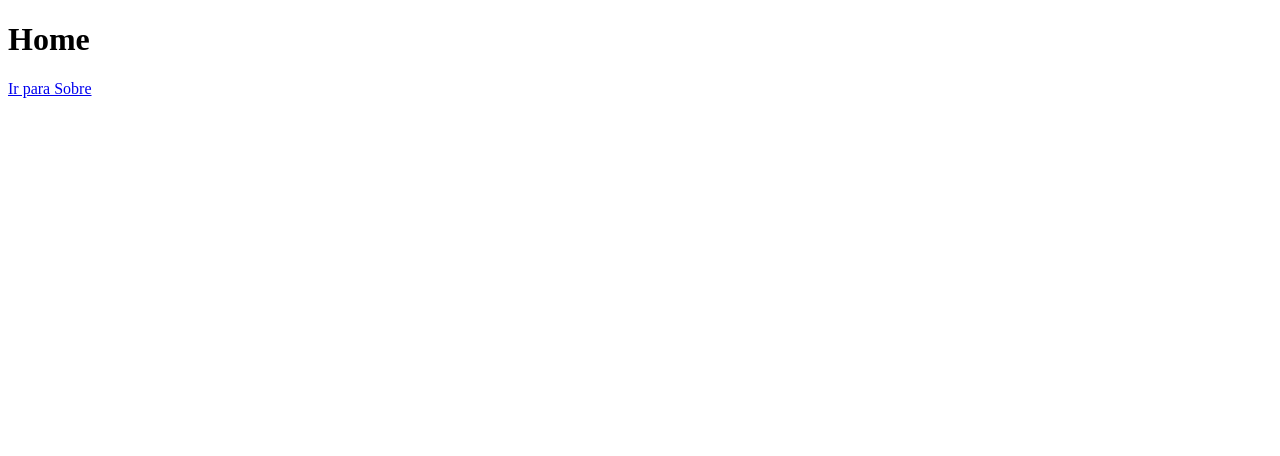
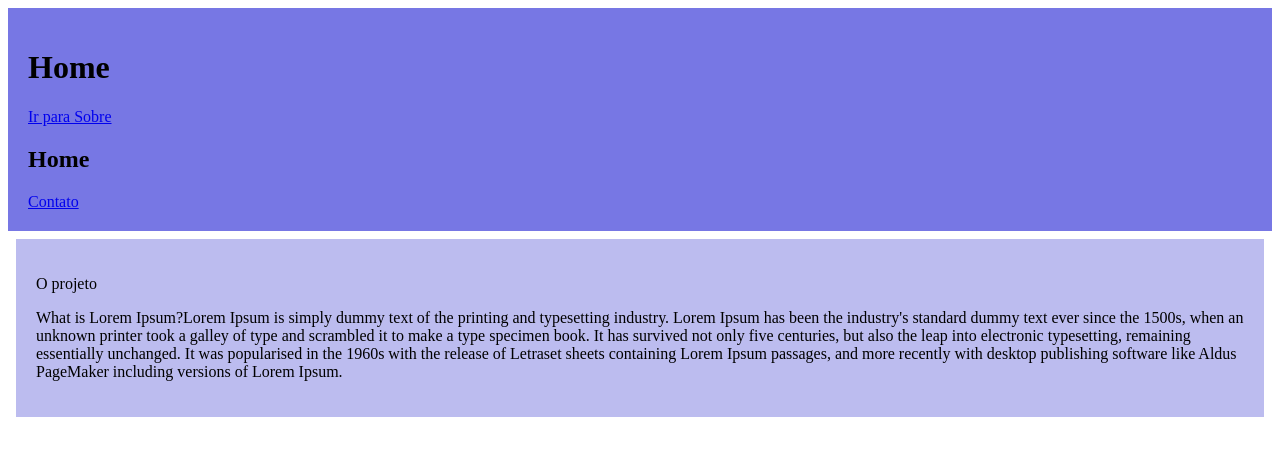
Before and after one commit to leleleonardo/meu-app, a React (Vite) app: page / in a window 1280 px wide. Shown: the top 456 px of the page. Built offline with nearby package versions, Linux system fonts and the light colour scheme.

Commit message:
Atualização home e criação page contato

```diff
--- /dev/null
+++ b/src/pages/Contato/CustomInput.module.css
@@ -0,0 +1,3 @@
+.customInput {
+    background-color: rgb(213, 5, 5) !important;
+  }
--- /dev/null
+++ b/src/pages/Contato/Input/CustomInput.module.css
@@ -0,0 +1,3 @@
+.customInput {
+    background-color: rgb(213, 5, 5) !important;
+  }
--- /dev/null
+++ b/src/pages/Contato/Input/index.tsx
@@ -0,0 +1,17 @@
+
+//import './CustomInput.css'; // Corrigindo o import para o arquivo CSS local
+import styles from './CustomInput.module.css' // Importando estilos do arquivo module.css
+
+interface Props {
+  initialValue: string;
+  type: string;
+  placeholder: string;
+}
+
+function CustomInput({ initialValue, type, placeholder }: Props) {
+  return (
+    <input className={styles.CustomInput} type={type} value={initialValue} placeholder={placeholder} />
+  );
+}
+
+export default CustomInput;
--- /dev/null
+++ b/src/pages/Contato/button/ButtonFatec.module.css
@@ -0,0 +1,3 @@
+.botaoFatec{
+    background-color: red !important;
+}
--- /dev/null
+++ b/src/pages/Contato/button/index.tsx
@@ -0,0 +1,18 @@
+//import './ButtonFatec.css' //className ='botao-fatec'
+import styles from './ButtonFatec.module.css' // styles.botaoFatec
+
+interface Props{
+    type: 'button' | 'submit' | 'reset'
+    label: string
+}
+
+function ButtonFatec ({type, label}: Props){
+return (
+    <button className = {styles.ButtonFatec}type= {type}>
+        {label}
+        </button>
+)
+
+}
+
+export default ButtonFatec
--- /dev/null
+++ b/src/pages/Contato/contato.tsx
@@ -0,0 +1,33 @@
+//import App from './App'
+import CustomInput from './Input/index'
+import ButtonFatec from './button/index'
+
+
+function Contato() {
+
+  return (
+    <>
+      <div className="container">
+      <h1>Entre em contato</h1>
+      <div className='separator'></div>
+      <form>
+        <div className="form-group">
+          <CustomInput type="input" placeholder="Nome" initialValue={''} />
+        </div>
+        <div className="form-group">
+          <CustomInput type="email" placeholder="E-mail" initialValue={''} />
+        </div>
+        <div className="form-group">
+          <CustomInput type="tel" placeholder="Telefone" initialValue={''} />
+        </div>
+        <div className='separator'></div>
+        <ButtonFatec type="submit" label="Enviar mensagem" />
+      </form>
+    </div>
+    </>
+  );
+}
+
+//const App = () => {}
+
+export default Contato
--- /dev/null
+++ b/src/pages/home/data.json
@@ -0,0 +1,4 @@
+{
+    "welcomeMessage": "O projeto",
+    "description": "What is Lorem Ipsum?Lorem Ipsum is simply dummy text of the printing and typesetting industry. Lorem Ipsum has been the industry's standard dummy text ever since the 1500s, when an unknown printer took a galley of type and scrambled it to make a type specimen book. It has survived not only five centuries, but also the leap into electronic typesetting, remaining essentially unchanged. It was popularised in the 1960s with the release of Letraset sheets containing Lorem Ipsum passages, and more recently with desktop publishing software like Aldus PageMaker including versions of Lorem Ipsum."
+  }
--- /dev/null
+++ b/src/pages/home/home.module.css
@@ -0,0 +1,11 @@
+.container{
+    background-color: rgb(119, 119, 228);
+    padding: 20px;
+    border: radius 8px;
+}
+
+.body{
+    background-color: rgb(188, 188, 239);
+    padding: 20px;
+    border: radius 8px;
+}
--- a/src/pages/home/index.tsx
+++ b/src/pages/home/index.tsx
@@ -1,15 +1,37 @@
 import { Link, useNavigate } from "react-router-dom"
+import styles from './home.module.css'
+import jsonData from './data.json'
 
 function Home(){
     const navigate = useNavigate()
 
     return (
-        <div>
+
+        <>
+        <div className={styles.container}>
             <h1 onClick={() => {
                 navigate('/sobre')
             }}>Home</h1>
             <Link to='/sobre'>Ir para Sobre</Link>
+
+
+            <h2 onClick={() => {
+                navigate('/Contato')
+            }}>Home</h2>
+            <Link to='/Contato'> Contato </Link>
+
+
+
+
+
         </div>
+        <body className={styles.body}>
+        <p>{jsonData.welcomeMessage}<p/>
+        <p> {jsonData.description} </p>
+
+        </p>
+        </body>
+        </>
     )
 }
 
--- a/src/routes.tsx
+++ b/src/routes.tsx
@@ -3,9 +3,12 @@ import Home from './pages/home'
 import Sobre from './pages/sobre'
 import NotFound from './pages/404'
 
+import Contato from './pages/Contato/contato'
+
 const router = createBrowserRouter([
   {path: '/', element: <Home />, errorElement: <NotFound />},
-  {path: '/sobre', element: <Sobre />}
+  {path: '/sobre', element: <Sobre />},
+  {path: '/Contato', element: <Contato />}
 ])
 
 export default router
```
Also changed, not shown: src/pages/Tarefas/index.tsx (added).
